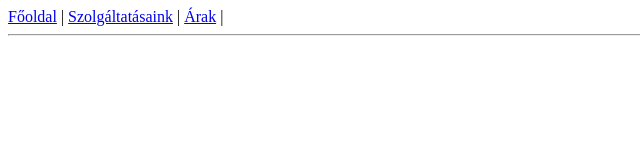
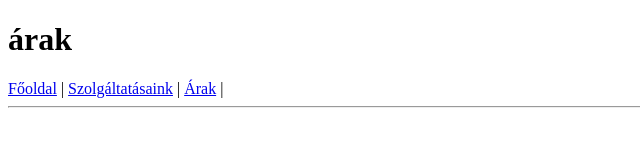
Before and after one commit to Osandpeti/szonyeg, a plain HTML site: page arak.html in a window 1280 px wide. Shown: the whole page, without its empty margins (0-640 px from the left). Drawn offline with Linux system fonts and the light colour scheme.

Commit message:
létrehoztam egy cimsort

```diff
--- a/arak.html
+++ b/arak.html
@@ -6,7 +6,7 @@
 	<meta name="viewport" content="width=device-width, initial-scale=1.0">
 	<title>árak</title>
 </head>
-
+<h1>árak</h1>
 <body>
 	<a href="index.html">Főoldal</a> |
 	<a href="szolgaltatasaink.html">Szolgáltatásaink</a> |
```
